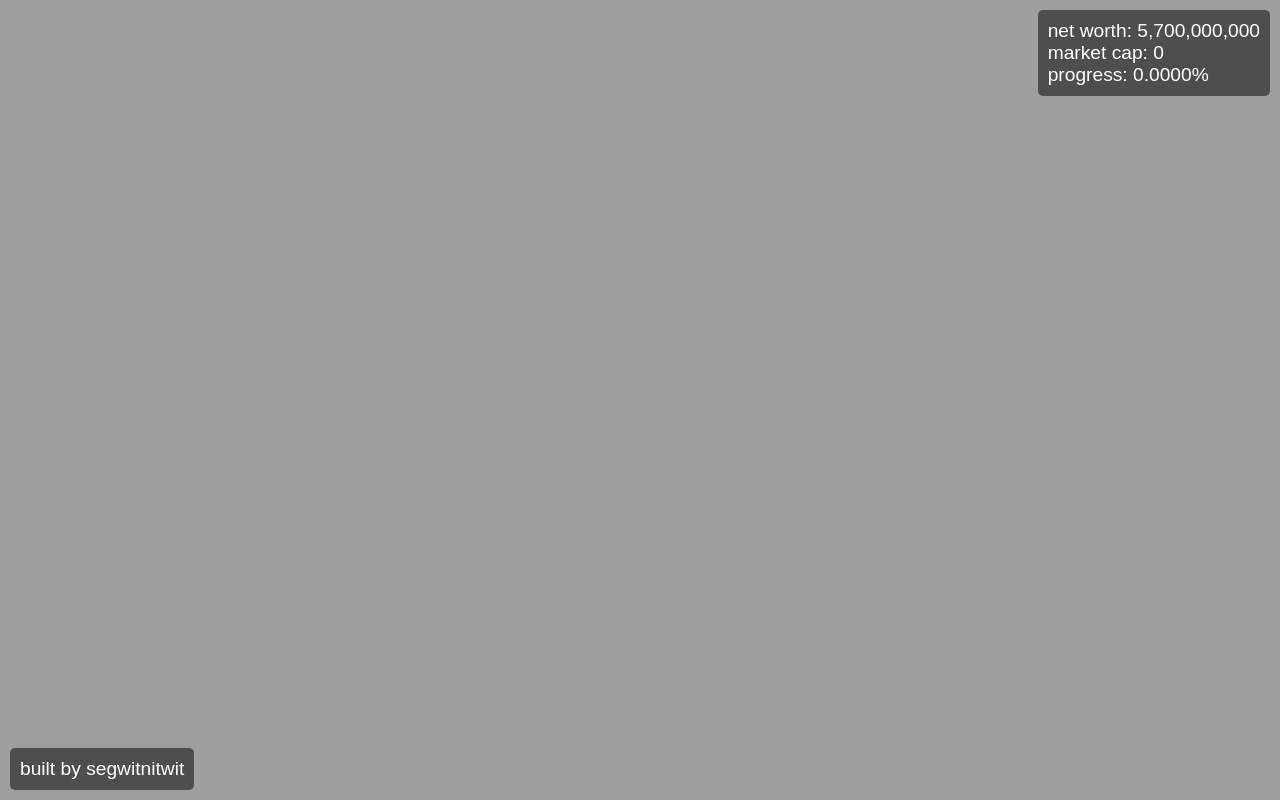
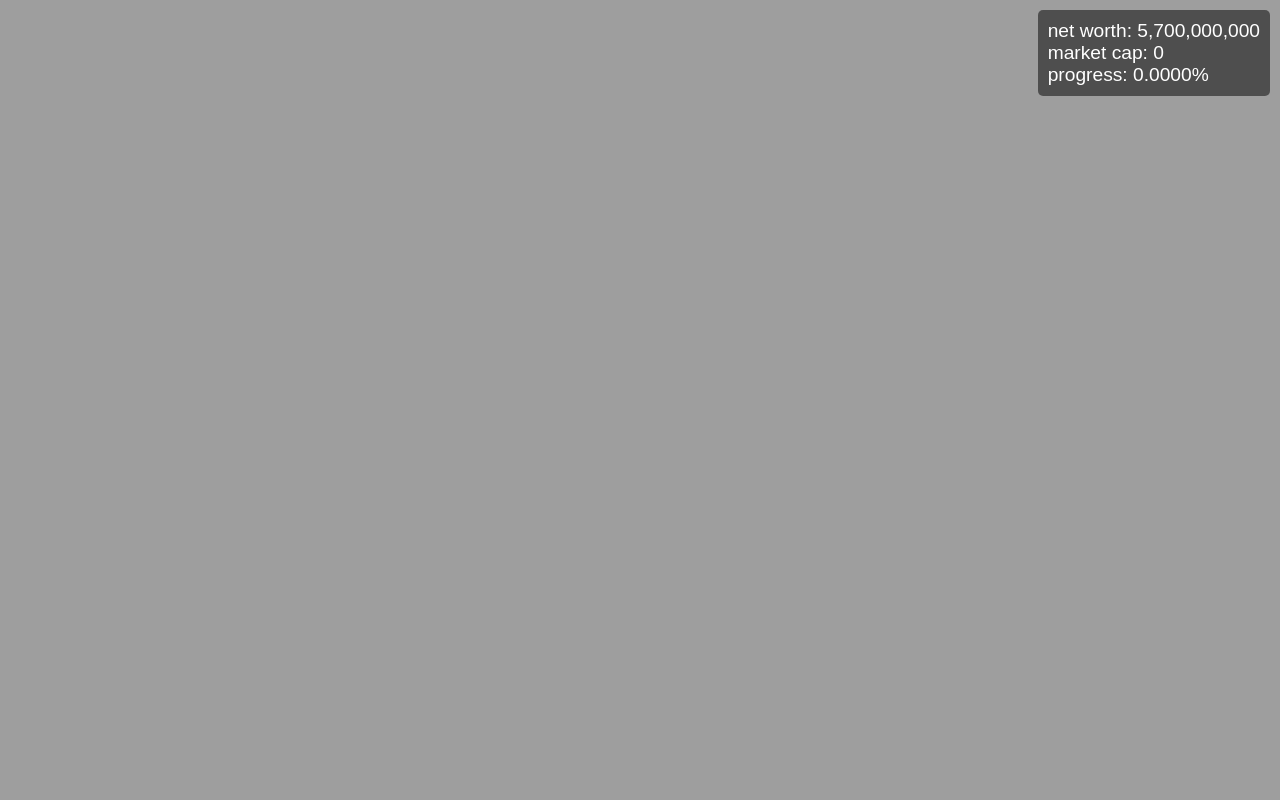
Before and after one commit to segwitnitwit/Chabenisky, a plain HTML site: page index.html in a window 1280 px wide. Drawn offline with Linux system fonts and the light colour scheme; no server answers.

Commit message:
scratch that

```diff
--- a/index.html
+++ b/index.html
@@ -65,7 +65,7 @@
     </div>
 
     <!-- Link to Twitter -->
-    <a href="https://x.com/segwitnitwit" class="twitter-link" target="_blank">built by segwitnitwit</a>
+    <!-- <a href="https://x.com/segwitnitwit" class="twitter-link" target="_blank">built by segwitnitwit</a> -->
 
     <script>
         const canvas = document.getElementById('revealCanvas');
```
